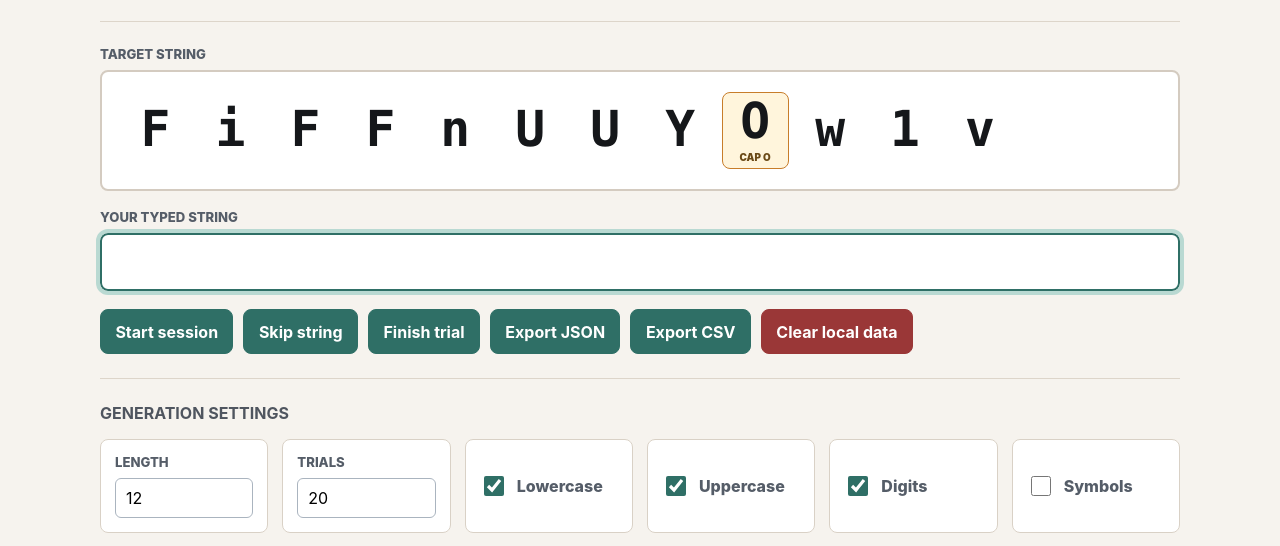
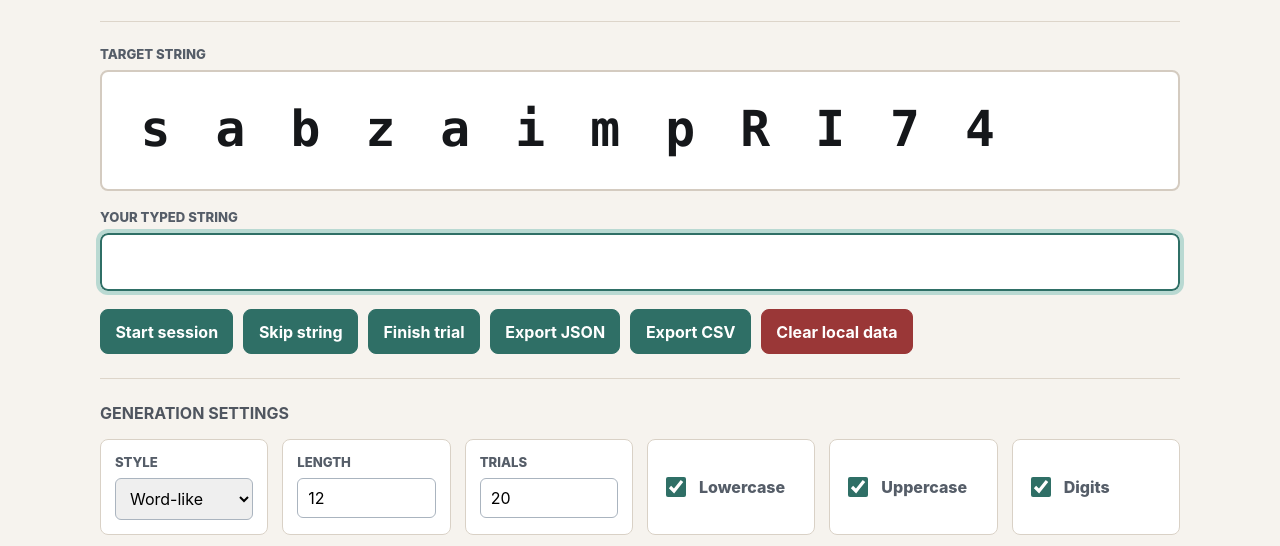
Before and after one commit to bernardo7894/keyease-lab, a website built with Vite: page index.html in a window 1280 px wide. Both pictures are taken after a click on the button "Start session". Shown: the part 236-782 px from the top of the page. Built offline with nearby package versions, Linux system fonts and the light colour scheme.

Commit message:
Add word-like generator mode

```diff
--- a/src/helpers.ts
+++ b/src/helpers.ts
@@ -5,6 +5,36 @@ const UPPERCASE = "ABCDEFGHIJKLMNOPQRSTUVWXYZ";
 const DIGITS = "0123456789";
 const SYMBOLS = "!@#$%^&*()-_=+[]{};:,.?/|~";
 const STORAGE_KEY = "keyease-lab-trials-v1";
+const ONSETS = [
+  "b",
+  "br",
+  "c",
+  "ch",
+  "d",
+  "dr",
+  "f",
+  "g",
+  "gr",
+  "h",
+  "j",
+  "k",
+  "l",
+  "m",
+  "n",
+  "p",
+  "pr",
+  "qu",
+  "r",
+  "s",
+  "sh",
+  "t",
+  "tr",
+  "v",
+  "w",
+  "z",
+];
+const VOWELS = ["a", "e", "i", "o", "u", "ai", "ee", "oa"];
+const CODAS = ["", "", "", "b", "d", "g", "k", "l", "m", "n", "p", "r", "s", "t"];
 
 export function buildAlphabet(settings: GeneratorSettings): string {
   let alphabet = "";
@@ -29,7 +59,79 @@ export function generateTargets(settings: GeneratorSettings): string[] {
   const alphabet = buildAlphabet(settings);
   const count = Math.max(1, Math.floor(settings.trialCount));
 
-  return Array.from({ length: count }, () => generateRandomString(settings.length, alphabet));
+  return Array.from({ length: count }, () =>
+    settings.generationMode === "wordLike"
+      ? generateWordLikeString(settings)
+      : generateRandomString(settings.length, alphabet),
+  );
+}
+
+export function generateWordLikeString(settings: GeneratorSettings): string {
+  const hasLetters = settings.includeLowercase || settings.includeUppercase;
+
+  if (!hasLetters) {
+    return generateRandomString(settings.length, buildAlphabet(settings));
+  }
+
+  const safeLength = Math.max(1, Math.floor(settings.length));
+  const symbolCount = settings.includeSymbols && safeLength > 4 ? 1 : 0;
+  const digitCount = settings.includeDigits && safeLength > 3 ? Math.min(2, Math.max(1, Math.floor(safeLength / 6))) : 0;
+  const coreLength = Math.max(1, safeLength - symbolCount - digitCount);
+  const core = applyLetterCase(generateWordCore(coreLength), settings);
+  const digits = digitCount > 0 ? generateRandomString(digitCount, DIGITS) : "";
+  const symbols = symbolCount > 0 ? generateRandomString(symbolCount, SYMBOLS) : "";
+
+  return `${core}${digits}${symbols}`.slice(0, safeLength);
+}
+
+function generateWordCore(length: number): string {
+  let result = "";
+
+  while (result.length < length) {
+    result += randomItem(ONSETS) + randomItem(VOWELS) + randomItem(CODAS);
+  }
+
+  return result.slice(0, length);
+}
+
+function applyLetterCase(value: string, settings: GeneratorSettings): string {
+  if (settings.includeUppercase && !settings.includeLowercase) {
+    return value.toUpperCase();
+  }
+
+  if (!settings.includeUppercase) {
+    return value.toLowerCase();
+  }
+
+  const characters = value.toLowerCase().split("");
+  const uppercaseCount = Math.min(Math.max(1, Math.floor(characters.length / 5)), 3);
+
+  for (const index of uniqueRandomIndices(characters.length, uppercaseCount)) {
+    characters[index] = characters[index].toUpperCase();
+  }
+
+  return characters.join("");
+}
+
+function randomItem(items: string[]): string {
+  return items[randomInteger(items.length)];
+}
+
+function randomInteger(exclusiveMax: number): number {
+  const value = new Uint32Array(1);
+  crypto.getRandomValues(value);
+
+  return value[0] % exclusiveMax;
+}
+
+function uniqueRandomIndices(length: number, count: number): number[] {
+  const indices = new Set<number>();
+
+  while (indices.size < count && indices.size < length) {
+    indices.add(randomInteger(length));
+  }
+
+  return [...indices];
 }
 
 export function levenshteinDistance(left: string, right: string): number {
--- a/src/main.ts
+++ b/src/main.ts
@@ -11,6 +11,7 @@ import {
 import type { GeneratorSettings, KeydownEventRecord, TrialRecord } from "./types";
 
 const DEFAULT_SETTINGS: GeneratorSettings = {
+  generationMode: "wordLike",
   length: 12,
   includeLowercase: true,
   includeUppercase: true,
@@ -74,6 +75,13 @@ app.innerHTML = `
       <h2 id="settingsTitle">Generation Settings</h2>
       <div class="settings-grid">
         <label>
+          <span>Style</span>
+          <select id="generationModeInput">
+            <option value="wordLike" selected>Word-like</option>
+            <option value="random">Random</option>
+          </select>
+        </label>
+        <label>
           <span>Length</span>
           <input id="lengthInput" type="number" min="1" max="64" value="${DEFAULT_SETTINGS.length}" />
         </label>
@@ -123,6 +131,7 @@ const finishButton = getElement<HTMLButtonElement>("finishButton");
 const exportJsonButton = getElement<HTMLButtonElement>("exportJsonButton");
 const exportCsvButton = getElement<HTMLButtonElement>("exportCsvButton");
 const clearButton = getElement<HTMLButtonElement>("clearButton");
+const generationModeInput = getElement<HTMLSelectElement>("generationModeInput");
 const lengthInput = getElement<HTMLInputElement>("lengthInput");
 const trialCountInput = getElement<HTMLInputElement>("trialCountInput");
 const lowercaseInput = getElement<HTMLInputElement>("lowercaseInput");
@@ -149,6 +158,7 @@ function getElement<T extends HTMLElement>(id: string): T {
 
 function readSettings(): GeneratorSettings {
   return {
+    generationMode: generationModeInput.value === "random" ? "random" : "wordLike",
     length: clampNumber(lengthInput.valueAsNumber, 1, 64),
     includeLowercase: lowercaseInput.checked,
     includeUppercase: uppercaseInput.checked,
--- a/src/style.css
+++ b/src/style.css
@@ -18,7 +18,8 @@ body {
 }
 
 button,
-input {
+input,
+select {
   font: inherit;
 }
 
@@ -226,7 +227,8 @@ dt {
   background: #ffffff;
 }
 
-.settings input[type="number"] {
+.settings input[type="number"],
+.settings select {
   width: 100%;
   margin-top: 8px;
   border: 1px solid #aab4bf;
--- a/src/types.ts
+++ b/src/types.ts
@@ -1,3 +1,5 @@
+export type GenerationMode = "wordLike" | "random";
+
 export interface KeydownEventRecord {
   key: string;
   code: string;
@@ -23,6 +25,7 @@ export interface TrialRecord {
 }
 
 export interface GeneratorSettings {
+  generationMode: GenerationMode;
   length: number;
   includeLowercase: boolean;
   includeUppercase: boolean;
```
Also changed, not shown: src/helpers.test.ts (+19 -1 lines), README.md.
